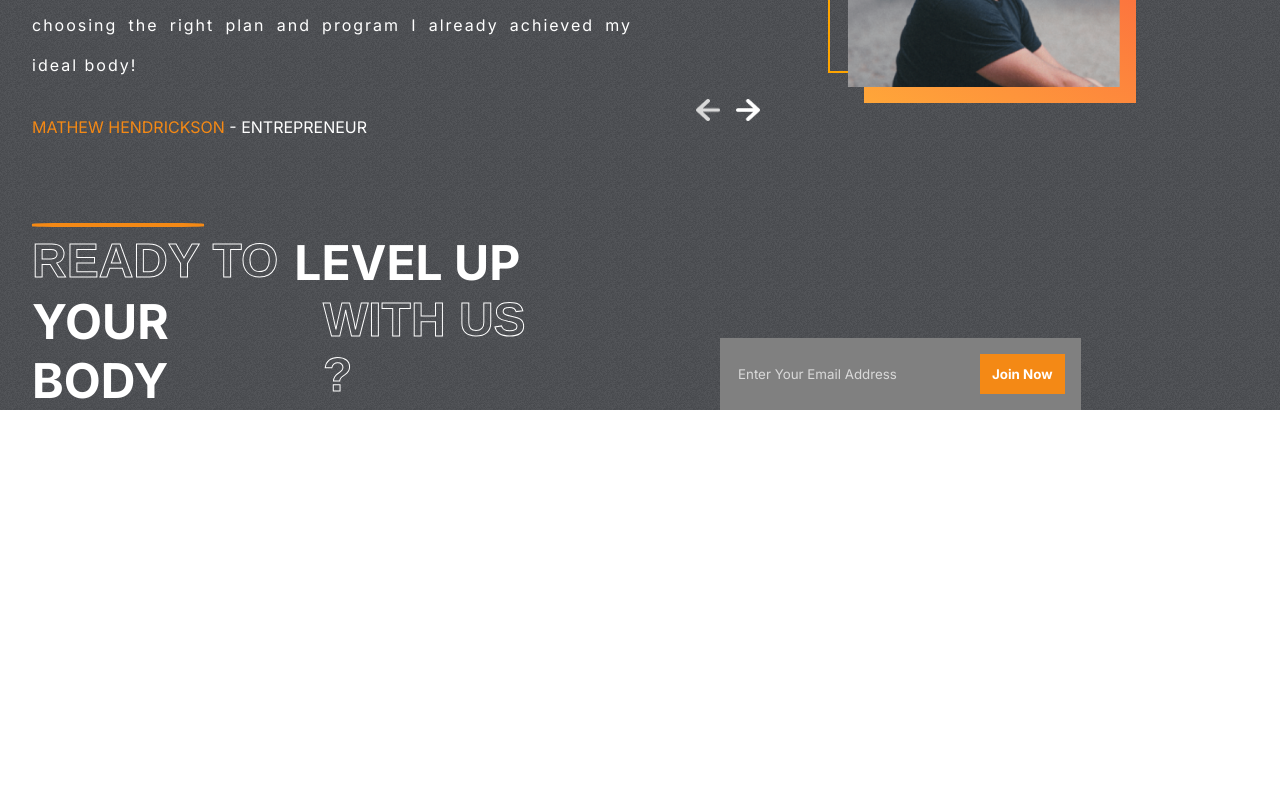
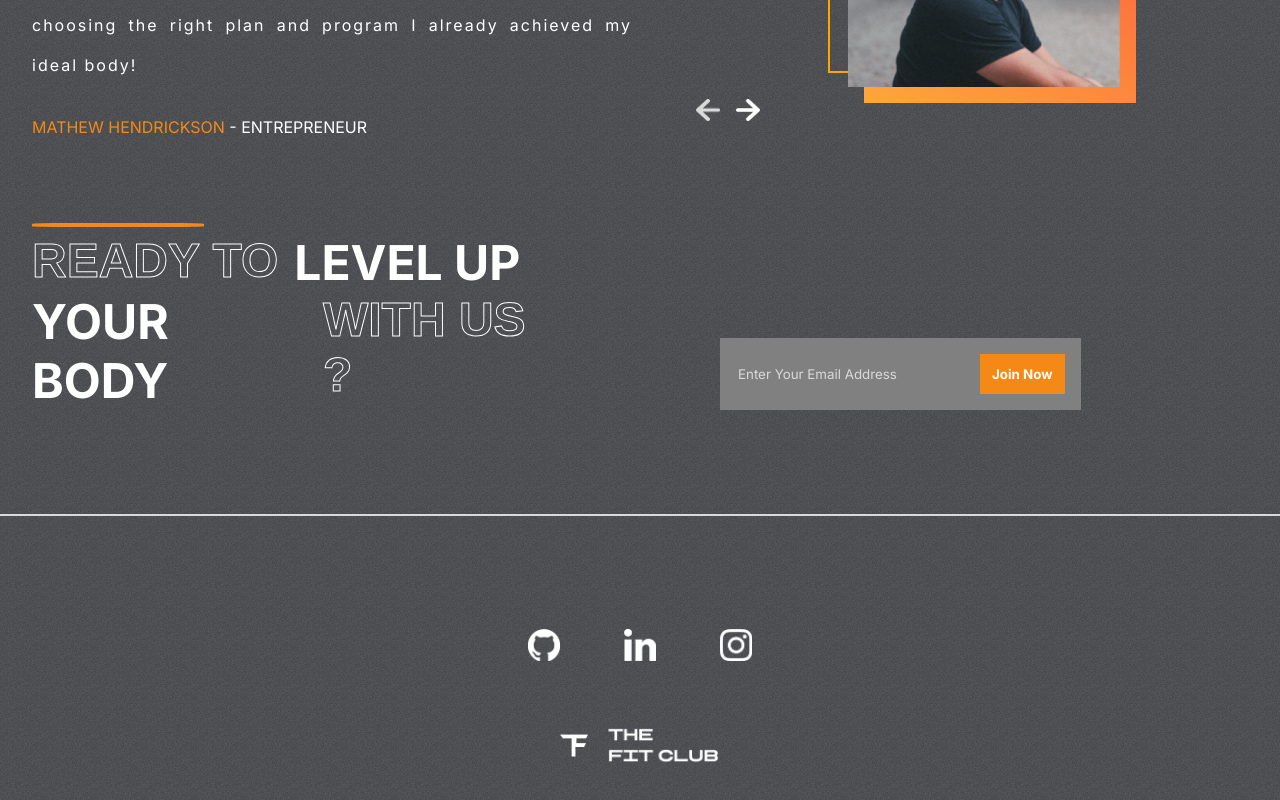
Before and after one commit to Jimish18/TheFitClub, a React (Create React App) app: page / in a window 1280 px wide. Shown: the part 2852-3652 px from the top of the page. Before the commit the page ends 3262 px from the top, so only its background shows below. Built offline with nearby package versions, Linux system fonts and the light colour scheme.

Commit message:
created "Footer" Section

```diff
--- a/src/App.js
+++ b/src/App.js
@@ -1,4 +1,5 @@
 import './App.css';
+import Footer from './components/Footer/Footer';
 import Hero from './components/Hero/Hero';
 import Join from './components/Join/Join';
 import Plans from './components/Plans/Plans';
@@ -16,6 +17,7 @@
       <Plans/>
       <Testimonials/>
       <Join/>
+      <Footer/>
     </div>
   );
 }
--- /dev/null
+++ b/src/components/Footer/Footer.css
@@ -0,0 +1,38 @@
+.footer-container
+{
+    position: relative;
+}
+
+.footer-container>hr
+{
+    border: 1px solid var(--lightgray);
+}
+
+.footer
+{
+    padding: 1rem 2rem;
+    display: flex;
+    flex-direction: column;
+    gap: 4rem;
+    align-items: center;
+    justify-content: center;
+    height: 20rem;
+}
+
+.social-links
+{
+    display: flex;
+    gap: 4rem;
+}
+
+.social-links>img
+{
+    height: 2rem;
+    width: 2rem;
+    cursor: pointer;
+}
+
+.logo-f>img
+{
+    width: 10rem;
+}
--- /dev/null
+++ b/src/components/Footer/Footer.jsx
@@ -0,0 +1,28 @@
+import React from 'react'
+import './Footer.css'
+import Github from '../../assets/github.png'
+import Instagram from '../../assets/instagram.png'
+import LinkedIn from '../../assets/linkedin.png'
+import Logo from '../../assets/logo.png'
+
+const Footer = () => {
+  return (
+    <div className="footer-container">
+        <hr />
+        <div className="footer">
+
+            <div className="social-links">
+                <img src={Github} alt="Github" />
+                <img src={LinkedIn} alt="LinkedIn" />
+                <img src={Instagram} alt="Instagram" />
+            </div>
+
+            <div className="logo-f">
+                <img src={Logo} alt="" />
+            </div>
+        </div>
+    </div>
+  )
+}
+
+export default Footer;
```
